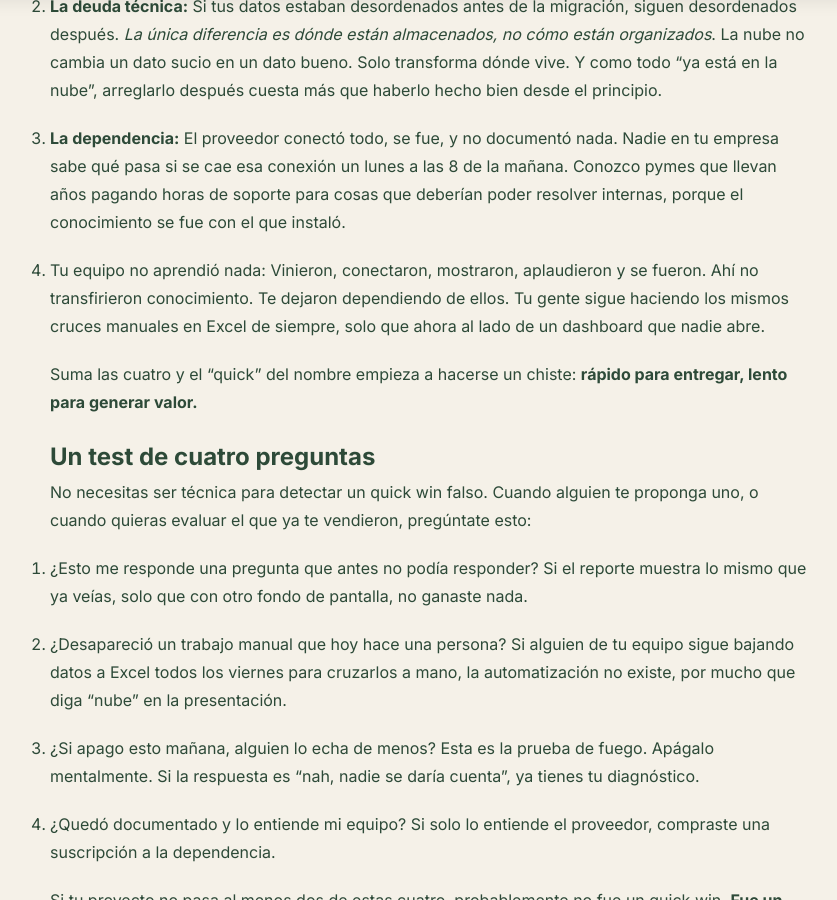
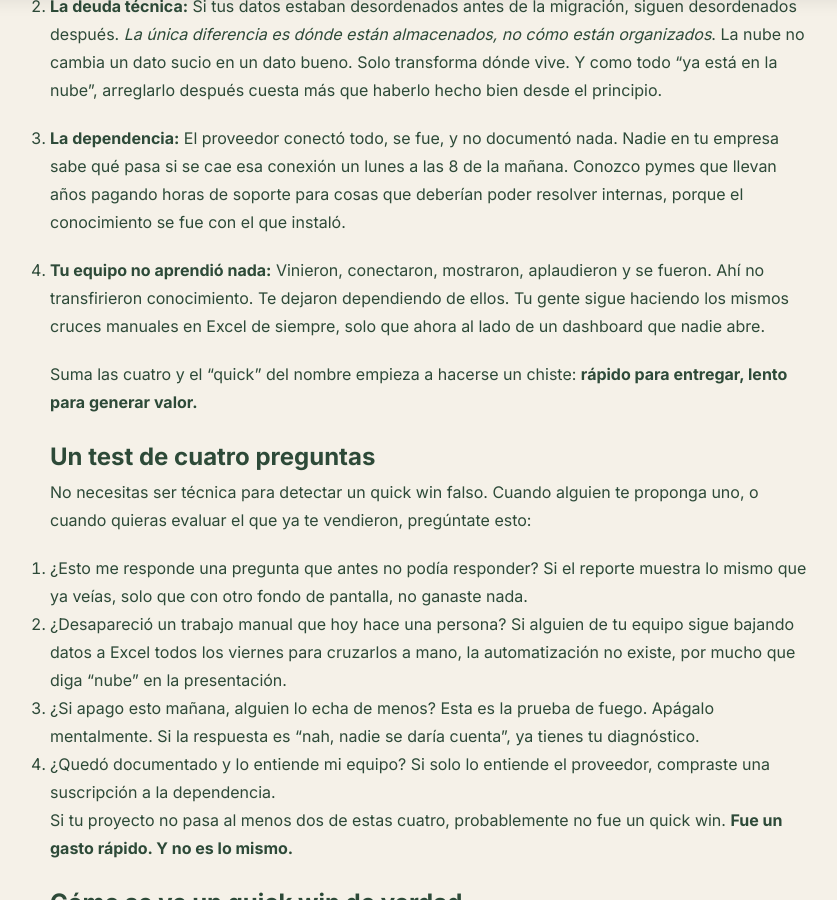
Before and after one commit to Maquitaa/web-page, a Jekyll site: the page built from _posts/2026-08-21-quick-wins-la-frase-que-le-está-costando-plata-a-tu-empresa.md, in a window 1280 px wide and 900 px high, scrolled down 1951 px. Shown: the whole window, without its empty margins (210-1047 px from the left). Built offline with Jekyll 4.4.1, drawn with Linux system fonts in a browser that asks for light colours.

```diff
--- a/_posts/2026-08-21-quick-wins-la-frase-que-le-está-costando-plata-a-tu-empresa.md
+++ b/_posts/2026-08-21-quick-wins-la-frase-que-le-está-costando-plata-a-tu-empresa.md
@@ -38,67 +38,37 @@ El costo real es más silencioso y más caro.
 3. **La dependencia:** El proveedor conectó todo, se fue, y no documentó nada. Nadie en tu empresa sabe qué pasa si se cae esa conexión un lunes a las 8 de la mañana. Conozco pymes que llevan años pagando horas de soporte para cosas que deberían poder resolver internas, porque el conocimiento se fue con el que instaló.
 
 
-4. Tu equipo no aprendió nada: Vinieron, conectaron, mostraron, aplaudieron y se fueron. Ahí no transfirieron conocimiento. Te dejaron dependiendo de ellos. Tu gente sigue haciendo los mismos cruces manuales en Excel de siempre, solo que ahora al lado de un dashboard que nadie abre.
-
-
+4. **Tu equipo no aprendió nada:** Vinieron, conectaron, mostraron, aplaudieron y se fueron. Ahí no transfirieron conocimiento. Te dejaron dependiendo de ellos. Tu gente sigue haciendo los mismos cruces manuales en Excel de siempre, solo que ahora al lado de un dashboard que nadie abre.
 
 Suma las cuatro y el "quick" del nombre empieza a hacerse un chiste: **rápido para entregar, lento para generar valor.**
-
-
 
 # Un test de cuatro preguntas
 
 No necesitas ser técnica para detectar un quick win falso. Cuando alguien te proponga uno, o cuando quieras evaluar el que ya te vendieron, pregúntate esto:
 
-
-
 1. ¿Esto me responde una pregunta que antes no podía responder? Si el reporte muestra lo mismo que ya veías, solo que con otro fondo de pantalla, no ganaste nada.
-
-
 2. ¿Desapareció un trabajo manual que hoy hace una persona? Si alguien de tu equipo sigue bajando datos a Excel todos los viernes para cruzarlos a mano, la automatización no existe, por mucho que diga "nube" en la presentación.
-
-
 3. ¿Si apago esto mañana, alguien lo echa de menos? Esta es la prueba de fuego. Apágalo mentalmente. Si la respuesta es "nah, nadie se daría cuenta", ya tienes tu diagnóstico.
-
-
 4. ¿Quedó documentado y lo entiende mi equipo? Si solo lo entiende el proveedor, compraste una suscripción a la dependencia.
 
-
-
 Si tu proyecto no pasa al menos dos de estas cuatro, probablemente no fue un quick win. **Fue un gasto rápido. Y no es lo mismo.**
-
-
 
 # Cómo se ve un quick win de verdad
 
 Yo también estuve del otro lado del mostrador: estuve años en una consultora cloud y sé lo fácil que es armar una demo que brilla. Por eso me tomo esto en serio: los quick wins honestos sí existen. Solo que se parecen poco a una demo.
 
-
-
 Te doy tres ejemplos reales, sin nombres:
 
 * **Automatizar una conciliación manual:** En un holding industrial, una persona pasaba dos días al mes cruzando datos entre sistemas para cerrar la conciliación. Dos días completos, todos los meses. Automatizamos ese cruce. La persona no quedó de más: quedó libre para analizar en vez de copiar. Eso es un quick win: barato, medible en horas, y nadie necesitó que le explicaran el valor con una presentación.
-
-
 * **Unificar el dato de cliente:** En una empresa del sur, el mismo cliente vivía en tres sistemas distintos, con tres nombres levemente distintos. Preguntar "¿cuánto le vendimos a este cliente el año pasado?" gatillaba una tarde de llamados y planillas. Ordenamos esa ficha única, trabajo de arquitectura, no de herramienta, y la pregunta pasó a responderse en diez segundos. Diez. Eso cambia conversaciones comerciales enteras.
-
-
 * **Eliminar una cadena de Excel:** En una operación industrial, parte del proceso dependía de descargar información de distintos sistemas, transformarla manualmente y consolidarla en Excel antes de poder analizarla. No empezamos comprando una herramienta nueva. Primero entendimos el flujo, eliminamos pasos innecesarios y automatizamos el cruce. El resultado no fue un dashboard rimbombante: fue un proceso crítico que dejó de depender de un copy/paste manual.
-
-
 
 # La nube nunca fue el problema. El orden, sí.
 
 Que quede claro: la nube es buena. Power BI es buena herramienta. La IA, bien montada, es una maravilla. No tengo nada contra las herramientas; tengo algo contra usarlas para simular transformación.
 
-
-
 El orden correcto es aburrido y por eso nadie lo vende: diagnóstico primero, solución después. Entender qué pregunta necesitas responder, qué trabajo manual te está costando plata, qué dato está sucio. Recién ahí elegir la herramienta. En nuestra casa lo decimos así: no vendemos bazukas. A veces el diagnóstico dice que no necesitas nube todavía, que con ordenar dos planillas y un flujo ya ganaste más que con cualquier migración. Esa respuesta no deja comisión, pero es la honesta.
-
-
 
 El quick win honesto existe. Pero no nace del catálogo del proveedor: nace de entender tu negocio. La diferencia entre uno y otro no se ve en la demo. Se ve cuando preguntas qué ganaste y la respuesta no necesita PowerPoint.
 
-
-
 “¿Te vendieron un “quick win” y hoy no sabes bien qué ganaste? Conversemos. Escríbeme y lo miramos juntos, sin compromiso.”
```
